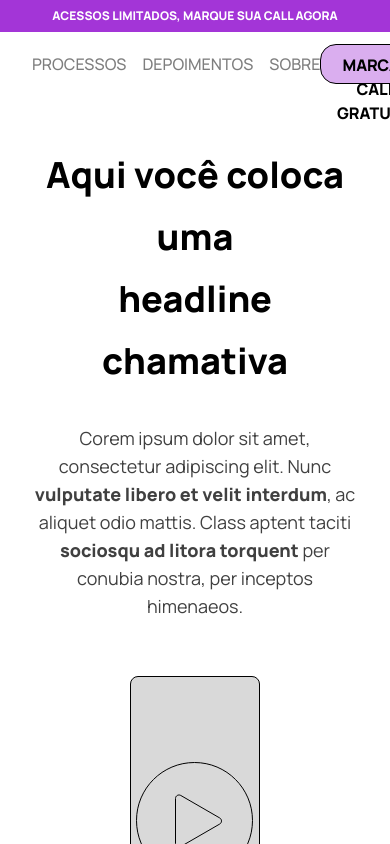
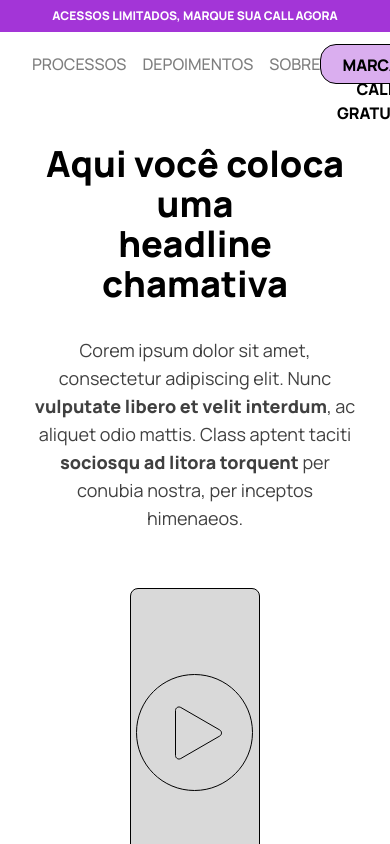
Before and after one commit to immarcolagroot/lp-conversion-template, a Next.js app: page / in a window 390 px wide. Shown: the top 844 px of the page. Built offline with nearby package versions, Linux system fonts and the light colour scheme.

Commit message:
feat: Adicionar responsividade ao componente HeroSection

```diff
--- a/src/components/HeroSection.tsx
+++ b/src/components/HeroSection.tsx
@@ -11,7 +11,7 @@ export default function HeroSection() {
 
       <div>
 
-        <h1 className="text-black lg:text-6xl md:text-5xl text-4xl font-extrabold leading-[62px]">Aqui você coloca uma <br /> headline chamativa</h1>
+        <h1 className="text-black lg:text-6xl md:text-5xl text-4xl font-extrabold md:leading-[62px]">Aqui você coloca uma <br /> headline chamativa</h1>
 
         <div className="text-center lg:px-32 md:px-11 pt-8 text-black text-opacity-75 text-lg">
           <span className="font-normal">
```
